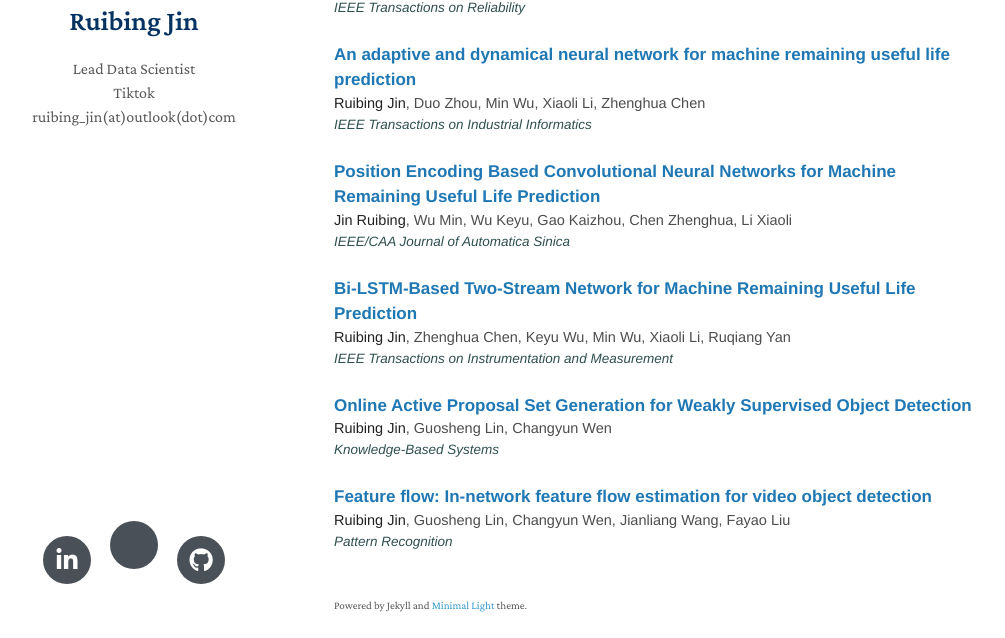
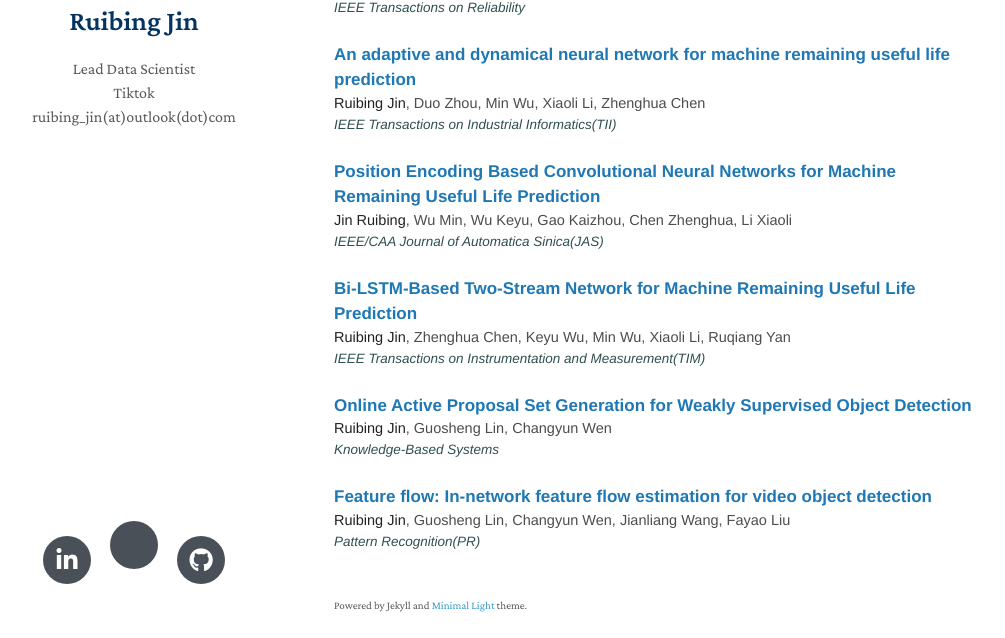
Before and after one commit to ruibing-jin/ruibing-jin.github.io, a Jekyll site: the page built from index.md, in a window 1280 px wide and 900 px high, scrolled down 1504 px. Shown: the part 214-852 px from the top of the window, without its empty margins (136-1141 px from the left). Built offline with Jekyll 4.4.1, drawn with Linux system fonts in a browser that asks for light colours; nearby versions of some CDN libraries; a style sheet for code colours, icons or effects is not loaded; our own code applies the rules of GitHub Pages for plain Markdown files.

Commit message:
Update index.md

```diff
--- a/index.md
+++ b/index.md
@@ -86,7 +86,7 @@ I am a reviewer of top-tier conferences and journals including CVPR, ICCV, ECCV,
     Duo Zhou, Min Wu, Xiaoli Li, Zhenghua Chen
   </p>
   <p style="margin:0; font-size:13.5px; color:#2f4f4f;">
-    <em>IEEE Transactions on Industrial Informatics</em>
+    <em>IEEE Transactions on Industrial Informatics(TII)</em>
   </p>
 
   <br>
@@ -99,7 +99,7 @@ I am a reviewer of top-tier conferences and journals including CVPR, ICCV, ECCV,
     Wu Min, Wu Keyu, Gao Kaizhou, Chen Zhenghua, Li Xiaoli
   </p>
   <p style="margin:0; font-size:13.5px; color:#2f4f4f;">
-    <em>IEEE/CAA Journal of Automatica Sinica</em>
+    <em>IEEE/CAA Journal of Automatica Sinica(JAS)</em>
   </p>
 
   <br>
@@ -112,7 +112,7 @@ I am a reviewer of top-tier conferences and journals including CVPR, ICCV, ECCV,
     Zhenghua Chen, Keyu Wu, Min Wu, Xiaoli Li, Ruqiang Yan
   </p>
   <p style="margin:0; font-size:13.5px; color:#2f4f4f;">
-    <em>IEEE Transactions on Instrumentation and Measurement</em>
+    <em>IEEE Transactions on Instrumentation and Measurement(TIM)</em>
   </p>
 
   <br>
@@ -138,7 +138,7 @@ I am a reviewer of top-tier conferences and journals including CVPR, ICCV, ECCV,
     Guosheng Lin, Changyun Wen, Jianliang Wang, Fayao Liu
   </p>
   <p style="margin:0; font-size:13.5px; color:#2f4f4f;">
-    <em>Pattern Recognition</em>
+    <em>Pattern Recognition(PR)</em>
   </p>
 
 </div>
```
